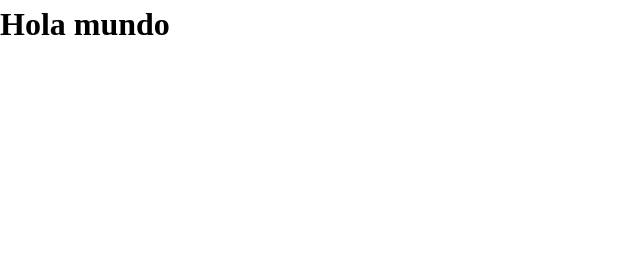
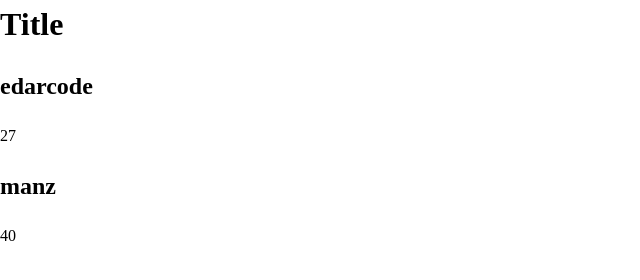
Before and after one commit to edarcode/learn-web-components, a website built with Vite: page index.html in a window 1280 px wide. Shown: the whole page, without its empty margins (0-640 px from the left). Built offline with nearby package versions, Linux system fonts and the light colour scheme.

Commit message:
primer web-component

```diff
--- a/index.html
+++ b/index.html
@@ -9,6 +9,11 @@
     <title>Vite App</title>
   </head>
   <body>
-    <h1 class="title">Hola mundo</h1>
+    <header><h1 class="title">Title</h1></header>
+
+    <main id="main">
+      <edar-person name="edarcode" age="27"></edar-person>
+      <edar-person name="manz" age="40"></edar-person>
+    </main>
   </body>
 </html>
--- a/main.js
+++ b/main.js
@@ -0,0 +1,3 @@
+import { Person } from "./web-components/person.js";
+
+window.customElements.define("edar-person", Person);
--- /dev/null
+++ b/web-components/person.js
@@ -0,0 +1,34 @@
+export class Person extends HTMLElement {
+  #root;
+  #name;
+  #age;
+
+  constructor() {
+    super();
+    this.#root = this.attachShadow({ mode: "closed" });
+  }
+
+  attributeChangedCallback(nameAtt, _, currentAtt) {
+    if (nameAtt === "name") this.#name = currentAtt;
+    if (nameAtt === "age") this.#age = currentAtt;
+    this.setAttribute("id", "edarcode");
+  }
+  static get observedAttributes() {
+    return ["name", "age"];
+  }
+
+  connectedCallback() {
+    const template = this.#render({ name: this.#name, age: this.#age });
+    this.#root.innerHTML = template;
+  }
+
+  #render({ name, age }) {
+    if (!name || !age) throw TypeError("required name and age");
+    return `
+    <article>
+        <h2>${name}</h2>
+        <span>${age}</span>
+      </article>
+    `;
+  }
+}
```
Also changed, not shown: 1 other file.
